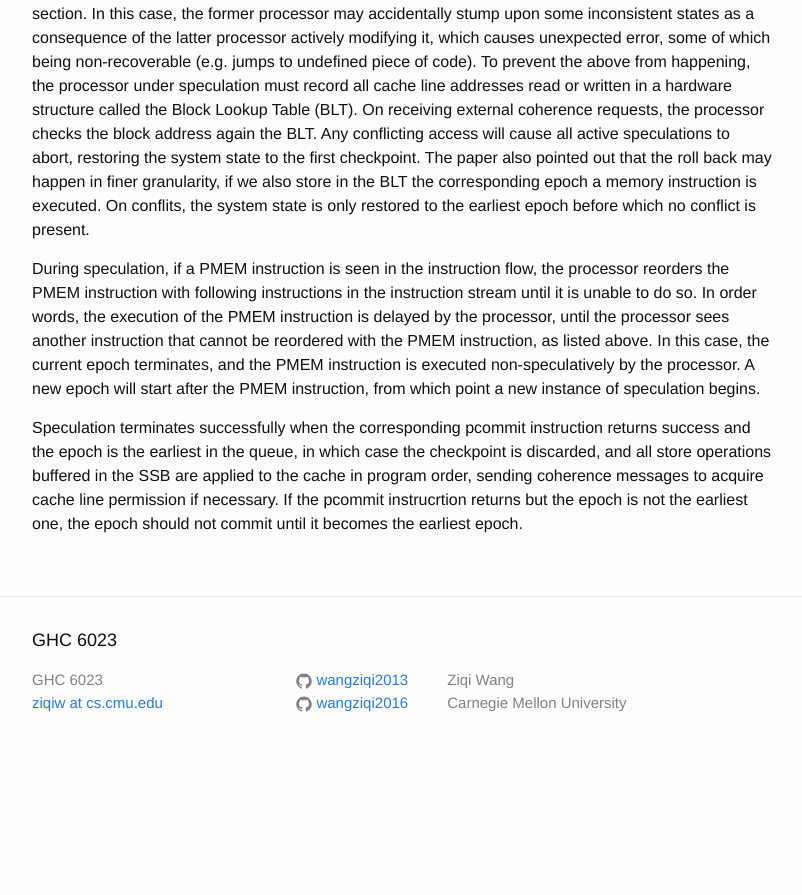
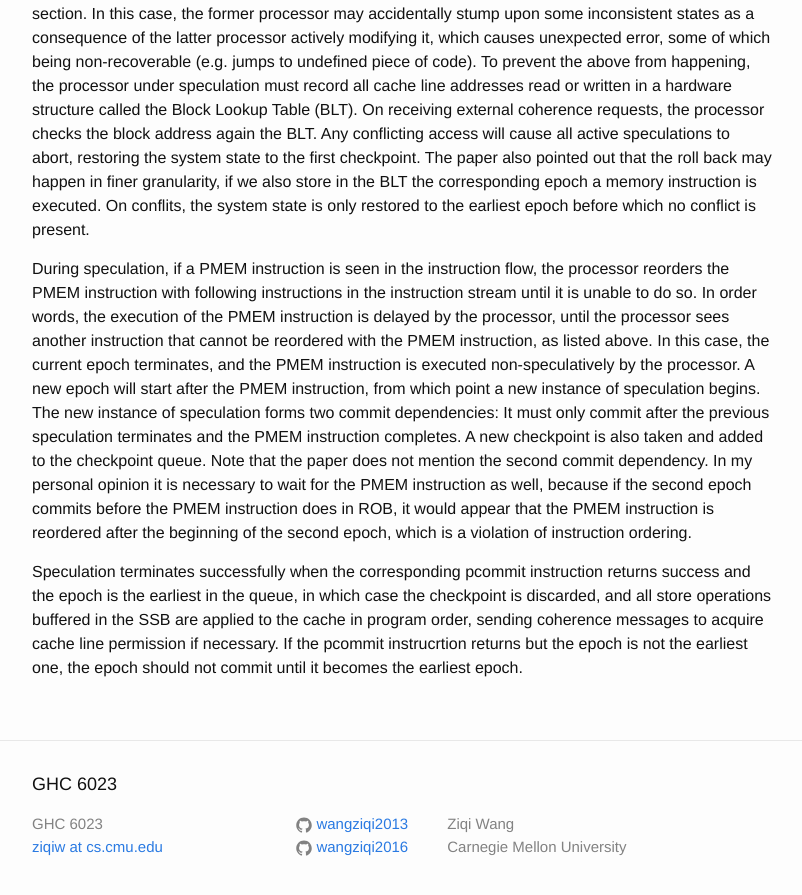
Before and after one commit to wangziqi2013/wangziqi2013.github.io, a Jekyll site: the page built from _posts/2019-02-19-Hiding-the-Long-Latency-of-Persist-Barrier-Using-Speculative-Exec.markdown, in a window 1280 px wide and 900 px high, scrolled down 2341 px. Shown: the top 895 px of the window, without its empty margins (238-1040 px from the left). Built offline with Jekyll 4.4.1, drawn with Linux system fonts in a browser that asks for light colours; before the commit the page ends 3115 px from its top, so only the background shows below that.

Commit message:
Finish child epoch

```diff
--- a/_posts/2019-02-19-Hiding-the-Long-Latency-of-Persist-Barrier-Using-Speculative-Exec.markdown
+++ b/_posts/2019-02-19-Hiding-the-Long-Latency-of-Persist-Barrier-Using-Speculative-Exec.markdown
@@ -96,8 +96,12 @@ with following instructions in the instruction stream until it is unable to do s
 PMEM instruction is delayed by the processor, until the processor sees another instruction that cannot be reordered with
 the PMEM instruction, as listed above. In this case, the current epoch terminates, and the PMEM instruction is executed
 non-speculatively by the processor. A new epoch will start after the PMEM instruction, from which point a new instance
-of speculation begins.
-
+of speculation begins. The new instance of speculation forms two commit dependencies: It must only commit after the
+previous speculation terminates and the PMEM instruction completes. A new checkpoint is also taken and added to the
+checkpoint queue. Note that the paper does not mention the second commit dependency. In my personal opinion it is necessary
+to wait for the PMEM instruction as well, because if the second epoch commits before the PMEM instruction does in ROB, it
+would appear that the PMEM instruction is reordered after the beginning of the second epoch, which is a violation of
+instruction ordering.
 
 Speculation terminates successfully when the corresponding pcommit instruction returns success and the epoch is the earliest
 in the queue, in which case the checkpoint is discarded, and all store operations buffered in the SSB are applied to the
```
